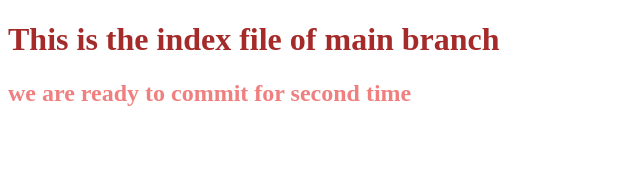
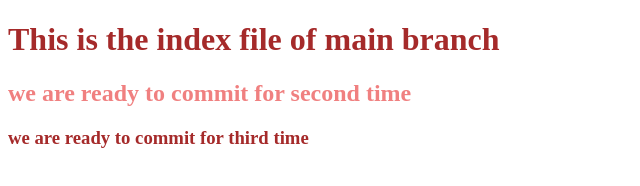
Before and after one commit to K-kashyap/26-june-git-practice, a plain HTML site: page index.html in a window 1280 px wide. Shown: the whole page, without its empty margins (0-640 px from the left). Drawn offline with Linux system fonts and the light colour scheme.

Commit message:
commit for third time

```diff
--- a/index.html
+++ b/index.html
@@ -9,5 +9,6 @@
 <body>
     <h1>This is the index file of main branch</h1>
     <h2>we are ready to commit for second time</h2>
+    <h3>we are ready to commit for third time</h3>
 </body>
 </html>
--- a/style.css
+++ b/style.css
@@ -4,3 +4,6 @@ h1{
 h2{
     color: lightcoral;
 }
+h3{
+    color: brown;
+}
```
